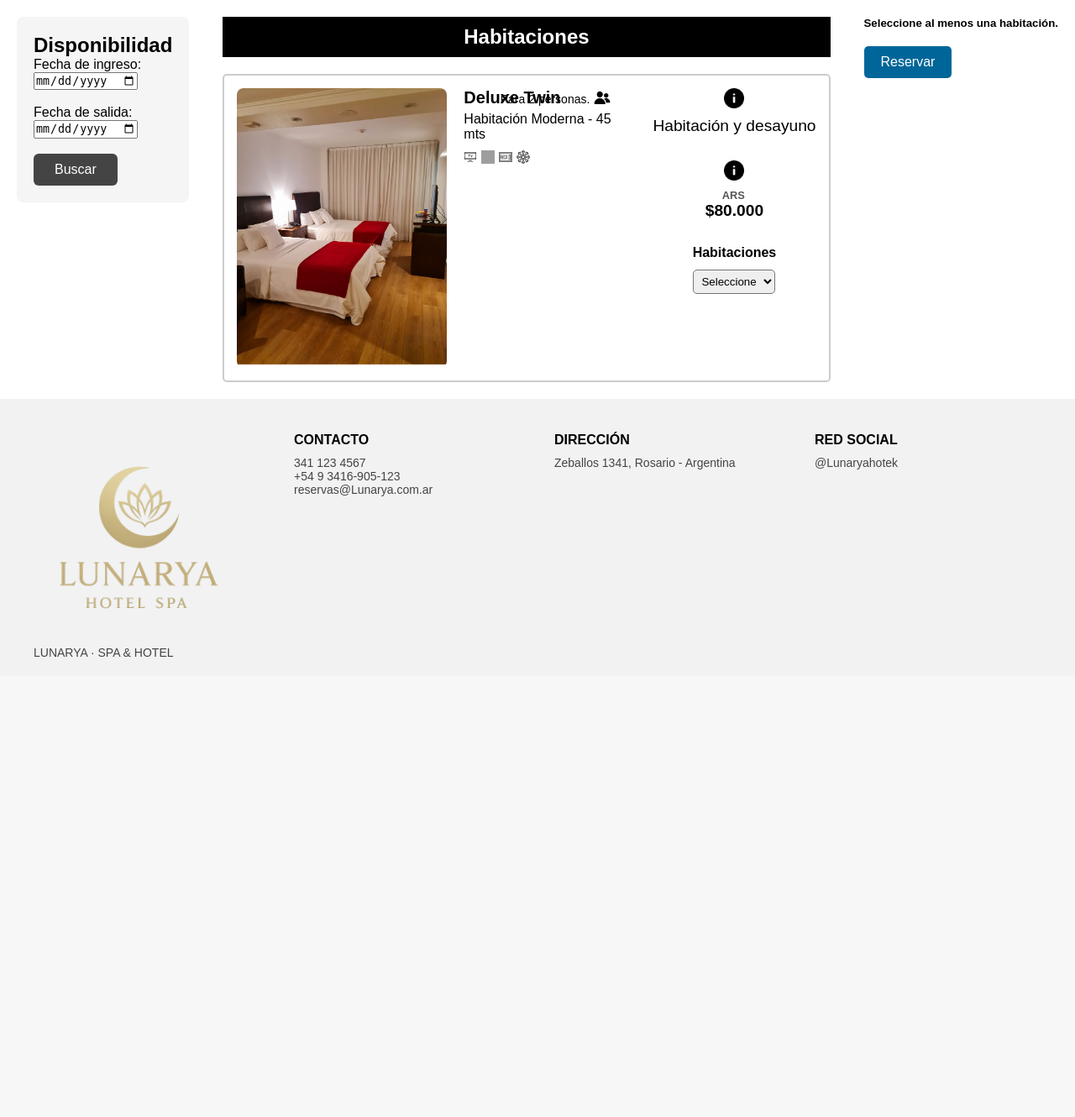
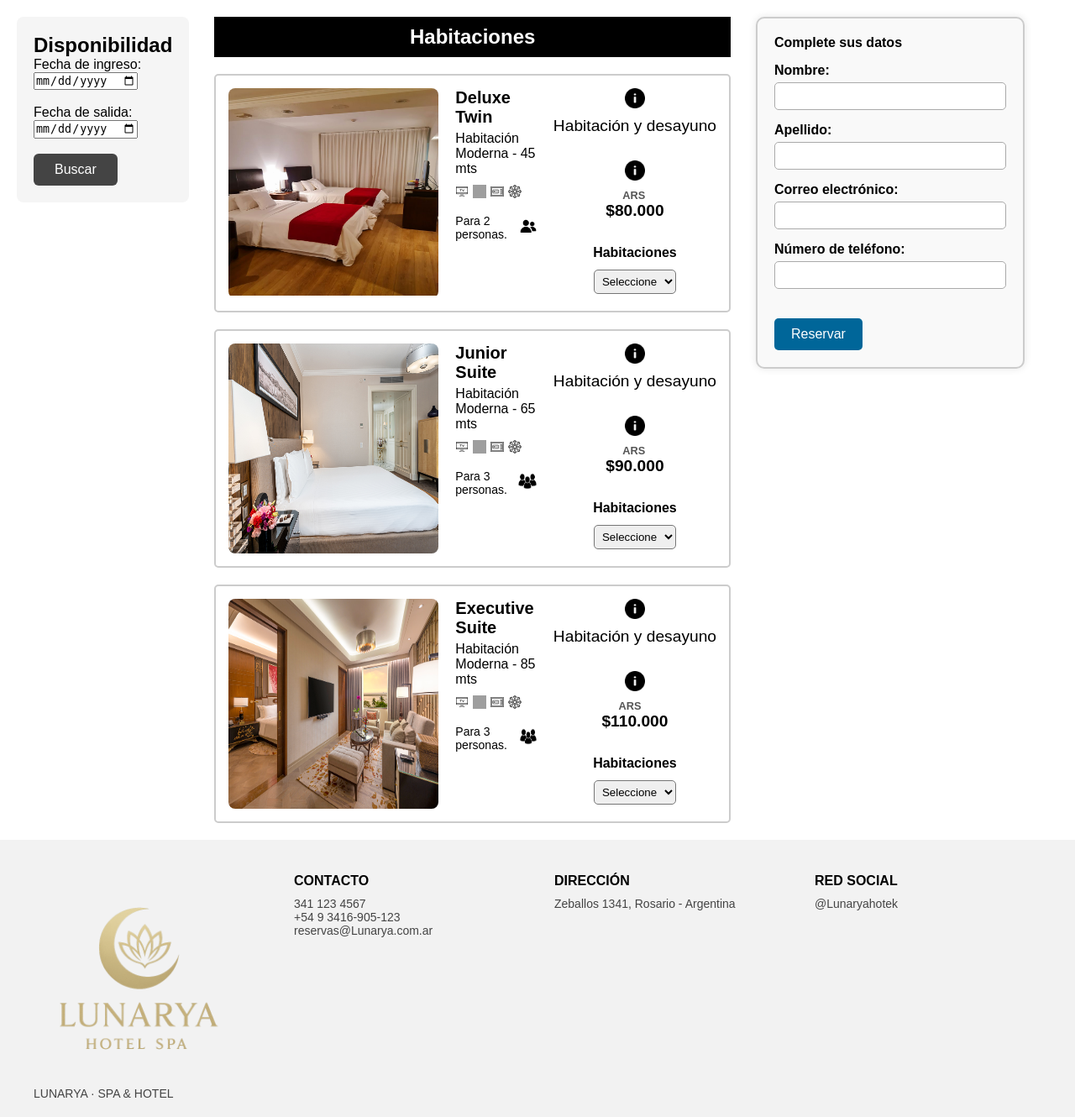
Before and after one commit to Alexis-busta74/Lunarya-Hotel-Spa, a Python web app: template templates/reservar.html in a window 1280 px wide. Shown: the part 120-1450 px from the top of the page at 84% size. Before the commit the page ends 902 px from the top, so only its background shows below. Run offline with Jinja, Linux system fonts and the light colour scheme; the template is opened without the code that fills it, so the values that code supplies are empty; grey boxes are pictures that could not be loaded.

Commit message:
reserva_diseño_2

```diff
--- a/style.css
+++ b/style.css
@@ -795,9 +795,9 @@ button[type="submit"]:hover {
 /* MAIN LAYOUT */
 .reservas-main {
   display: flex;
-  gap: 40px;
+  align-items: flex-start;
+  gap: 30px;
   padding: 20px;
-  flex-wrap: wrap;
 }
 
 /* FORMULARIO IZQUIERDA */
@@ -840,7 +840,13 @@ button[type="submit"]:hover {
 .habitacion_wrapper .col-imagen img,
 #habitacion_deluxe img {
   width: 250px;
-  height: auto;
+  height: 250px;
+  border-radius: 8px;
+  display: block;
+}
+#habitacion_junior img{
+  width: 250px;
+  height: 250px;
   border-radius: 8px;
   display: block;
 }
@@ -864,25 +870,29 @@ button[type="submit"]:hover {
 }
 
 /* ICONO DE DOS PERSONAS */
-#icono_dos_personas {
-  position: absolute;
-  top: 0;
-  right: 30px;
+.icono_dos_personas {
   display: flex;
   align-items: center;
-  gap: 5px; /* Espacio entre el texto y el ícono */
+  gap: 5px;
   font-size: 14px;
+  margin-top: 8px;
 }
 
-#paradospersonas {
-  margin: 0; /* Elimina márgenes por defecto del <p> */
-}
-
-#icono_dos_personas img {
+.icono_dos_personas img {
   width: 20px;
   height: 20px;
 }
-
+.icono_tres_personas {
+  display: flex;
+  align-items: center;
+  gap: 5px;
+  font-size: 14px;
+  margin-top: 8px;
+}
+.icono_tres_personas img{
+  width: 22px;
+  height: 20px;
+}
 /* LISTA DE AMENITIES: menor separación */
 .icono_amenities {
   display: flex;
@@ -942,7 +952,49 @@ select {
   border-radius: 5px;
 }
 
+/*RESERVA FORMULARIO + BOTON*/
+
+.formulario_datos_personales {
+  background-color: #f9f9f9;
+  border: 2px solid #ccc;
+  border-radius: 10px;
+  padding: 20px;
+  width: 320px;
+  margin: 20px auto 20px auto;
+  box-shadow: 0 0 10px rgba(0, 0, 0, 0.1);
+}
+
+@media (min-width: 768px) {
+  .formulario_datos_personales {
+    float: right;
+    margin-right: 40px;
+    margin-top: 0;
+    margin-bottom: 0;
+  }
+}
+
+.formulario_datos_personales h4 {
+  margin-top: 0;
+  margin-bottom: 15px;
+}
+
+.formulario_datos_personales label {
+  display: block;
+  margin-bottom: 5px;
+  font-weight: bold;
+}
+
+.formulario_datos_personales input {
+  width: 100%;
+  padding: 8px;
+  margin-bottom: 15px;
+  border-radius: 5px;
+  border: 1px solid #aaa;
+  box-sizing: border-box;
+}
+
 /* BOTÓN DE RESERVA */
+
 .boton_reserva {
   display: inline-block;
   margin-top: 20px;
@@ -957,4 +1009,8 @@ select {
   background-color: #004d73;
 }
 
+
+
+
+
 /* FIN DE ESTILOS */
--- a/templates/reservar.html
+++ b/templates/reservar.html
@@ -73,18 +73,17 @@
           <div id="habitacion_titulo">
             <h3>Deluxe Twin</h3>
             <p>Habitación Moderna - 45 mts</p>
-      <span id="icono_dos_personas">
-        <p id="paradospersonas"> Para 2 personas.</p>
-        <img src="../iconos/dos_personas.ico" alt="2 personas" />
-      </span>
             <ul class="icono_amenities">
               <li><img src="../iconos/televisor.ico" alt="televisor" /></li>
               <li><img src="../iconos/wifi.ico" alt="wifi" /></li>
               <li><img src="../iconos/caja_fuerte.ico" alt="caja fuerte" /></li>
               <li><img src="../iconos/aire_acondicionado.ico" alt="aire" /></li>
             </ul>
+            <div class="icono_dos_personas">
+              <p>Para 2 personas.</p>
+              <img src="../iconos/dos_personas.ico" alt="2 personas" />
             </div>
-
+          </div>
 
           <div id="habitacion_precio_desayuno">
             <div>
@@ -110,12 +109,117 @@
             </div>
           </div>
           <!-- fin precio-desayuno -->
+        </div>
+        <!-- fin .habitacion_wrapper -->
+        <!-- JUNIOR SUITE -->
+        <div class="habitacion_wrapper">
+          <div id="habitacion_junior">
+            <img src="../imagenes/junior-suite.jpg" alt="…" />
+          </div>
 
-  </div>  <!-- fin .habitacion_wrapper -->
+          <div id="habitacion_titulo">
+            <h3>Junior Suite</h3>
+            <p>Habitación Moderna - 65 mts</p>
+            <ul class="icono_amenities">
+              <li><img src="../iconos/televisor.ico" alt="televisor" /></li>
+              <li><img src="../iconos/wifi.ico" alt="wifi" /></li>
+              <li><img src="../iconos/caja_fuerte.ico" alt="caja fuerte" /></li>
+              <li><img src="../iconos/aire_acondicionado.ico" alt="aire" /></li>
+            </ul>
+            <div class="icono_tres_personas">
+              <p>Para 3 personas.</p>
+              <img src="../iconos/icono_3_persona.ico" alt="3 personas" />
+            </div>
+          </div>
+
+          <div id="habitacion_precio_desayuno">
+            <div>
+              <img src="../iconos/informacion.ico" alt="info desayuno" />
+              <p>Habitación y desayuno</p>
             </div>
             <div>
-        <h5>Seleccione al menos una habitación.</h5>
+              <img src="../iconos/informacion.ico" alt="info precio" />
+              <h4>
+                <small>ARS</small>
+                <p>$90.000</p>
+              </h4>
+            </div>
+            <div>
+              <label class="cantidad_de_habitaciones">Habitaciones</label>
+              <select id="habitaciones" required>
+                <option value="">Seleccione</option>
+                <option value="1">1</option>
+                <option value="2">2</option>
+                <option value="3">3</option>
+                <option value="4">4</option>
+              </select>
+            </div>
+          </div>
+        </div>
+
+        <!-- EXECUTIVE SUITE -->
+        <div class="habitacion_wrapper">
+          <div id="habitacion_deluxe">
+            <img src="../imagenes/executive-suite.jpg" alt="…" />
+          </div>
+
+          <div id="habitacion_titulo">
+            <h3>Executive Suite</h3>
+            <p>Habitación Moderna - 85 mts</p>
+            <ul class="icono_amenities">
+              <li><img src="../iconos/televisor.ico" alt="televisor" /></li>
+              <li><img src="../iconos/wifi.ico" alt="wifi" /></li>
+              <li><img src="../iconos/caja_fuerte.ico" alt="caja fuerte" /></li>
+              <li><img src="../iconos/aire_acondicionado.ico" alt="aire" /></li>
+            </ul>
+            <div class="icono_dos_personas">
+              <p>Para 3 personas.</p>
+              <img src="../iconos/icono_3_persona.ico" alt="3 personas" />
+            </div>
+          </div>
+
+          <div id="habitacion_precio_desayuno">
+            <div>
+              <img src="../iconos/informacion.ico" alt="info desayuno" />
+              <p>Habitación y desayuno</p>
+            </div>
+            <div>
+              <img src="../iconos/informacion.ico" alt="info precio" />
+              <h4>
+                <small>ARS</small>
+                <p>$110.000</p>
+              </h4>
+            </div>
+            <div>
+              <label class="cantidad_de_habitaciones">Habitaciones</label>
+              <select id="habitaciones" required>
+                <option value="">Seleccione</option>
+                <option value="1">1</option>
+                <option value="2">2</option>
+                <option value="3">3</option>
+                <option value="4">4</option>
+              </select>
+            </div>
+          </div>
+        </div>
+      </div>
+      <div class="formulario_datos_personales">
+        <h4>Complete sus datos</h4>
+        <form id="form_datos_reserva">
+          <label for="reserva_nombre">Nombre:</label>
+          <input type="text" id="reserva_nombre" name="reserva_nombre"required/>
+
+          <label for="reserva_apellido">Apellido:</label>
+          <input type="text" id="reserva_apellido"name="reserva_apellido" required/>
+
+          <label for="reserva_correo">Correo electrónico:</label>
+          <input type="email" id="reserva_correo"name="reserva_correo"required/>
+
+          <label for="reserva_telefono">Número de teléfono:</label>
+          <input type="tel"id="reserva_telefono"name="reserva_telefono"required/>
+        </form>
         <span class="boton_reserva"> Reservar</span>
+        <!-- <h5>Seleccione al menos una habitación.</h5> -->
         </div>
     </main>
 
```
Also changed, not shown: iconos/icono_3_persona.ico (added). Lines whose indentation alone changed are shown as unchanged.
